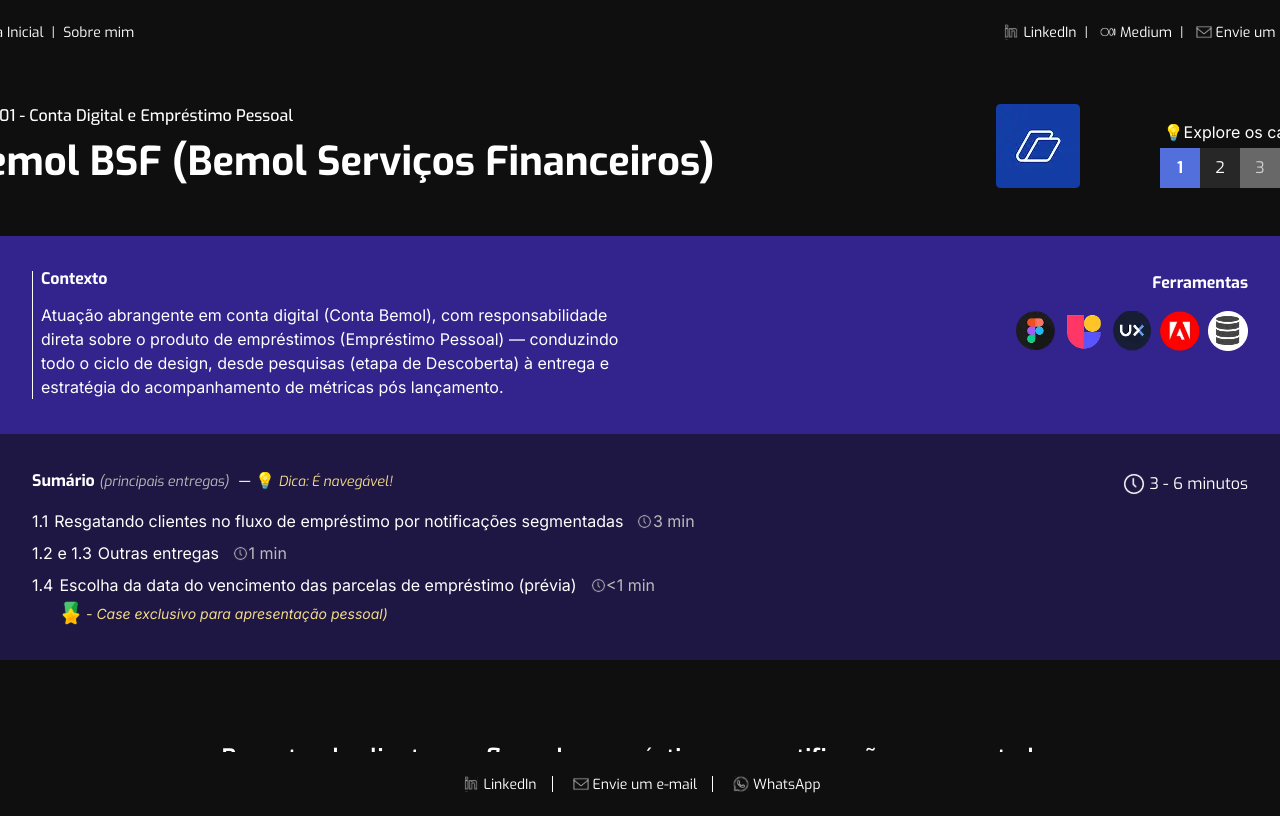
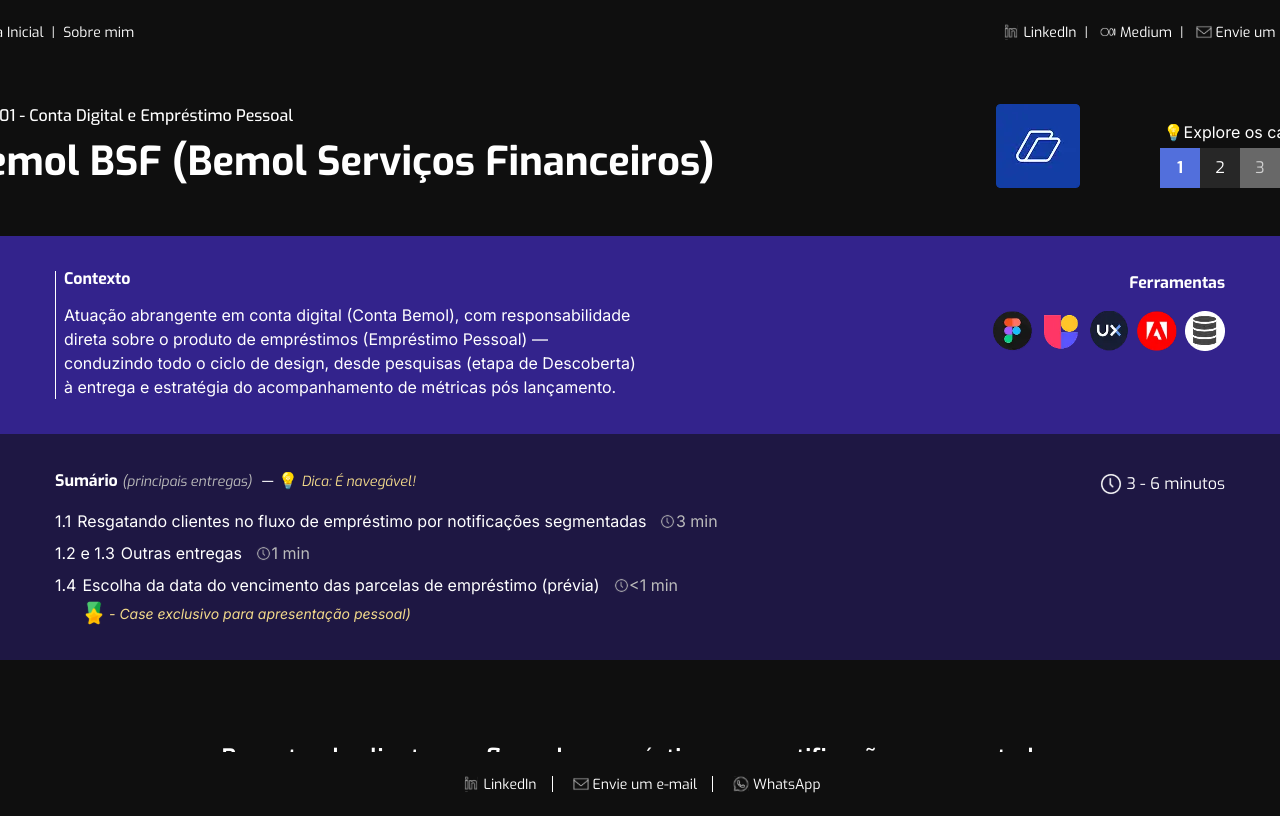
Before and after one commit to FilipeSall/Veronicabvs, a React (Vite) app: page /case/1 in a window 1280 px wide. Shown: the top 816 px of the page. Built offline with nearby package versions, Linux system fonts and the light colour scheme.

Commit message:
ajustando a largura do caseWrapper

```diff
--- a/src/pages/case-page/appBemol/AppBemol.tsx
+++ b/src/pages/case-page/appBemol/AppBemol.tsx
@@ -34,6 +34,7 @@
 
             {/*2.1 Autocomplete para reconhecimento de clientes com Conta Bemol*/}
             <section className='chapter' id='chapter-2-1'>
+                <div className='chapter-content'>
                     <CaseTitle
                         title={summary.items[0].title}
                         subTitle={summary.items[0].subtitle}
@@ -43,6 +44,7 @@
                         src={videoAutocoplete}
                         legend='Solução: Reconhecimento de cliente com Conta Bemol durante o processo de contratação de empréstimo por preenchimento inteligente.'
                     />
+                </div>
 
                 <div className={styles.appBemolDiv}>
                     <h3 className={styles.appTitle}>Contexto</h3>
@@ -119,7 +121,7 @@
 
                 <div className={styles.appBemolDiv}>
                     <h3 className={styles.appTitle}>MÉTRICAS E MELHORIAS</h3>
-                    <p className={styles.appText}>Após o lançamento, acompanhamos os KPI’s para medir o sucesso da solução implementada em relação aos objetivos do negócio e da experiência do usuário. Destaque para:
+                    <p className={styles.appText}>Após o lançamento, acompanhamos os KPI's para medir o sucesso da solução implementada em relação aos objetivos do negócio e da experiência do usuário. Destaque para:
                         <br />
                         <br />
                         →  A escolha da Conta Bemol como destino do crédito contratado <span>aumentou de 1,8% para 14,6%</span> nas primeiras semanas após a implementação.
@@ -129,10 +131,12 @@
 
             {/*2.2 Redesign das telas de contratação de empréstimos via aplicativo e-commerce*/}
             <section className='chapter' id='chapter-2-2'>
+                <div className='chapter-content'>
                     <CaseTitle
                         title={summary.items[1].title}
                         subTitle={summary.items[1].subtitle}
                     />
+                </div>
 
                 <div className={styles.appBemolDiv}>
                     <h3 className={styles.appTitle}>DIAGNÓSTICO</h3>
--- a/src/pages/case-page/appBemol/appbemol.module.scss
+++ b/src/pages/case-page/appBemol/appbemol.module.scss
@@ -7,6 +7,7 @@
 
 .appBemolDiv{
     width: 100%;
+    max-width: 1440px;
     display: flex;
     flex-direction: column;
     align-items: center;
--- a/src/pages/case-page/casepage.module.scss
+++ b/src/pages/case-page/casepage.module.scss
@@ -11,4 +11,6 @@
     width: 100%;
     overflow-y: scroll;
     background-color: #0f0f0f;
+    width: 100vw;
+    margin-left: calc(-50vw + 50%);
 }
--- a/src/pages/case-page/escopecasepage.scss
+++ b/src/pages/case-page/escopecasepage.scss
@@ -12,6 +12,14 @@
     flex-direction: column;
     color: var(--textColor);
     margin: 40px 0;
+    align-items: center;
+}
+
+.chapter-content {
+    max-width: 1440px;
+    margin: 0 auto;
+    padding: 0 72px;
+    width: 100%;
 }
 
 section.chapter:nth-child(odd) {
@@ -26,17 +34,18 @@
     display: flex;
     flex-direction: column;
     margin: 40px 0;
+    width: 100%;
+    max-width: 1440px;
 }
 
 .content-container {
-    display: flex;
-    align-items: center;
-    flex-direction: column;
-    margin: 40px 0;
     width: 100%;
 }
 
-.content-container>div {
+.content-container > div {
+    max-width: 1440px;
+    margin: 0 auto;
+    padding: 40px 72px;
     width: 65%;
     display: flex;
     flex-direction: column;
@@ -62,7 +71,7 @@
     font-weight: 700;
 }
 
-.simple-title{
+.simple-title {
     width: 50%;
     margin: 0 auto;
 }
@@ -84,21 +93,22 @@
     margin: 40px 0;
 }
 
-
 .case-title__wrapper {
     width: 100%;
     margin: 40px 0;
 }
 
 .title-text__container {
+    max-width: 1440px;
+    margin: 0 auto;
+    padding: 0 72px;
     width: 70%;
-    margin: 0 auto;
     display: flex;
     flex-direction: column;
     gap: 16px;
 }
 
-.title-text__container h3{
+.title-text__container h3 {
     color: #BBBBBB;
     font-size: 24px;
 }
@@ -114,37 +124,41 @@
     color: #F3DA8B;
 }
 
-.list-wrapper{
+.list-wrapper {
     margin: 40px 0;
     width: 100%;
 }
 
-.list-wrapper ul{
+.list-wrapper ul {
+    max-width: 1440px;
+    margin: 0 auto;
+    padding: 0 72px;
     width: 55%;
-    margin: 0 auto;
 }
 
-.list-wrapper ul li{
+.list-wrapper ul li {
     color: #BBBBBB;
     font-size: 16px;
 }
 
 /* FOOTER*/
 .footer-text {
+    max-width: 1440px;
+    margin: 0 auto;
+    padding: 0 72px 40px;
     width: 30%;
     text-align: center;
-    margin: 0 auto;
-    padding-bottom: 40px;
     color: var(--textColor);
 }
 
 // BTN SCROLL TO HEADER
 .scrollup-case {
+    max-width: 1440px;
     margin: 0 auto;
-    padding-bottom: 40px;
+    padding: 0 72px 40px;
 }
 
 // UTILS
-.strong-white{
+.strong-white {
     color: #FFFFFF !important;
 }
--- a/src/pages/components/page-header/PageHeader.tsx
+++ b/src/pages/components/page-header/PageHeader.tsx
@@ -16,6 +16,7 @@
 
     return (
         <header className={styles.pageHeaderContainer} id={headerId} style={{ backgroundColor: backgroundWithOpacity }}>
+            <div className={styles.pageHeaderContent}>
                 <div className={styles.headerDescription}>
                     <p className={styles.headerDescriptionTitle}>Contexto</p>
                     <p className={styles.headerDescriptionContextTxt}>{contextTxt}</p>
@@ -29,6 +30,7 @@
                         ))}
                     </div>
                 </div>
+            </div>
         </header>
     )
 }
--- a/src/pages/components/page-header/pageheader.module.scss
+++ b/src/pages/components/page-header/pageheader.module.scss
@@ -3,11 +3,15 @@
     font-family: Inter;
     font-size: 16px;
     color: #FFFFFF;
+}
+
+.pageHeaderContent {
+    max-width: 1440px;
+    margin: 0 auto;
     display: flex;
     justify-content: space-between;
-    padding: 35px 72px;
+    padding: 35px 55px;
 }
-
 
 .headerDescription {
     font-weight: 400;
@@ -18,18 +22,19 @@
     display: flex;
     flex-direction: column;
     gap: 16px;
+
     span {
         font-weight: 700;
     }
 }
 
-.headerDescriptionTitle{
+.headerDescriptionTitle {
     font-weight: 700;
     font-family: Exo;
     line-height: 100%;
 }
 
-.headerDescriptionContextTxt{
+.headerDescriptionContextTxt {
     font-family: 'Inter';
     font-weight: 400;
     line-height: 150%;
--- a/src/pages/components/summary/Summary.tsx
+++ b/src/pages/components/summary/Summary.tsx
@@ -4,7 +4,6 @@
 import sucessoIcon from '../../../assets/svgs/sucesso.svg';
 import { useSmoothScroll } from '../../../hooks/useSmoothScrol';
 import { hexToRgba } from '../../../utils/hexToRgba';
-
 
 function Summary({ items, bg, color, navegavelColor, totalReading }: SummaryInterface) {
     const scrollToElement = useSmoothScroll();
@@ -13,6 +12,7 @@
 
     return (
         <nav className={styles.navContainer} style={{ background: backgroundWithOpacity, color: color }}>
+            <div className={styles.navContent}>
                 <div className={styles.summaryContentWrapper}>
                     <div className={styles.titleWrapper}>
                         <h1>Sumário <span>(principais entregas) </span></h1>
@@ -46,8 +46,8 @@
                 <div className={styles.totalReadingContaine}>
                     <TimeReading time={totalReading ?? 0} totalReading />
                 </div>
+            </div>
         </nav>
-
     );
 }
 
--- a/src/pages/components/summary/summary.module.scss
+++ b/src/pages/components/summary/summary.module.scss
@@ -1,14 +1,18 @@
 .navContainer {
     width: 100%;
-    display: flex;
-    gap: 3px;
-    padding: inherit;
-    justify-content: space-between;
-    padding: 35px 72px;
     position: relative;
 }
 
-.summaryContentWrapper{
+.navContent {
+    max-width: 1440px;
+    margin: 0 auto;
+    display: flex;
+    gap: 3px;
+    justify-content: space-between;
+    padding: 35px 55px;
+}
+
+.summaryContentWrapper {
     display: flex;
     flex-direction: column;
 }
@@ -71,7 +75,7 @@
     margin-left: 24px;
 }
 
-.specialText>img {
+.specialText > img {
     width: 24px;
     height: 24px;
     margin: 0 3px;
```
Lines whose indentation alone changed are shown as unchanged.
